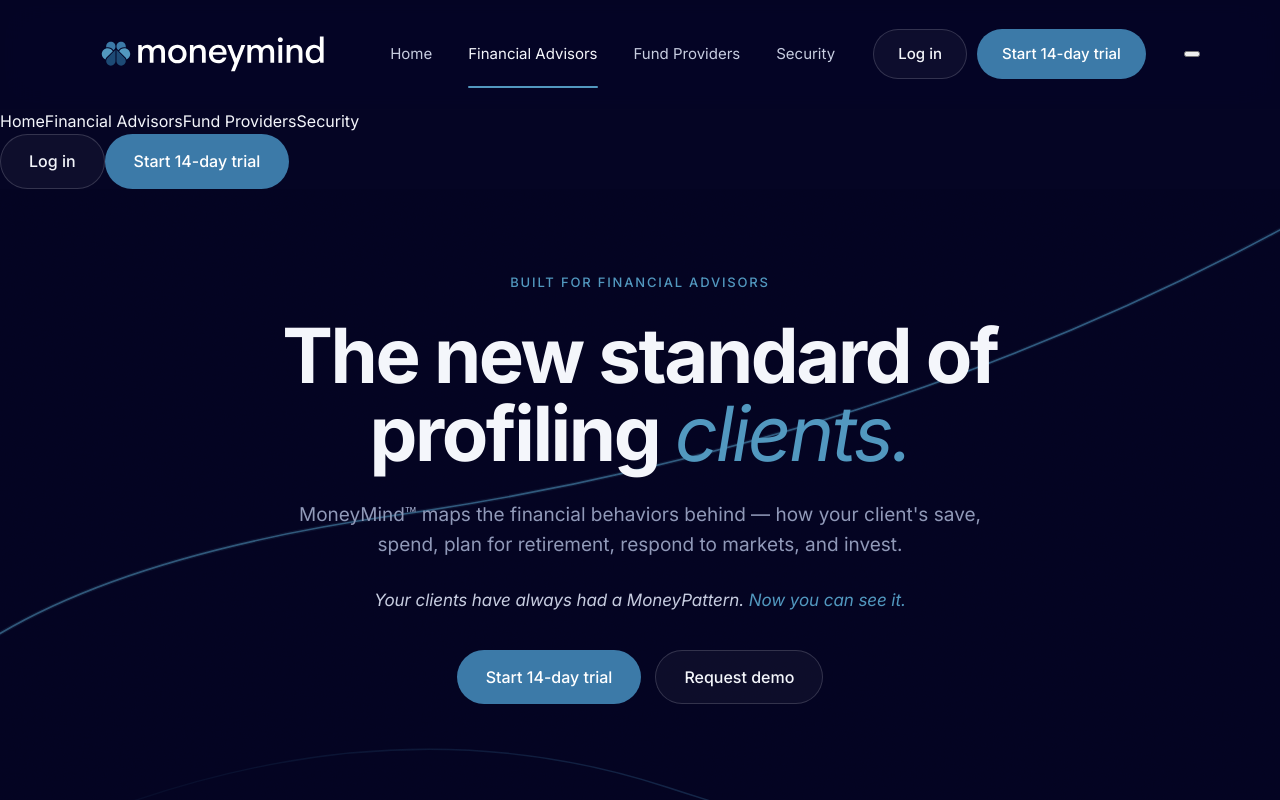
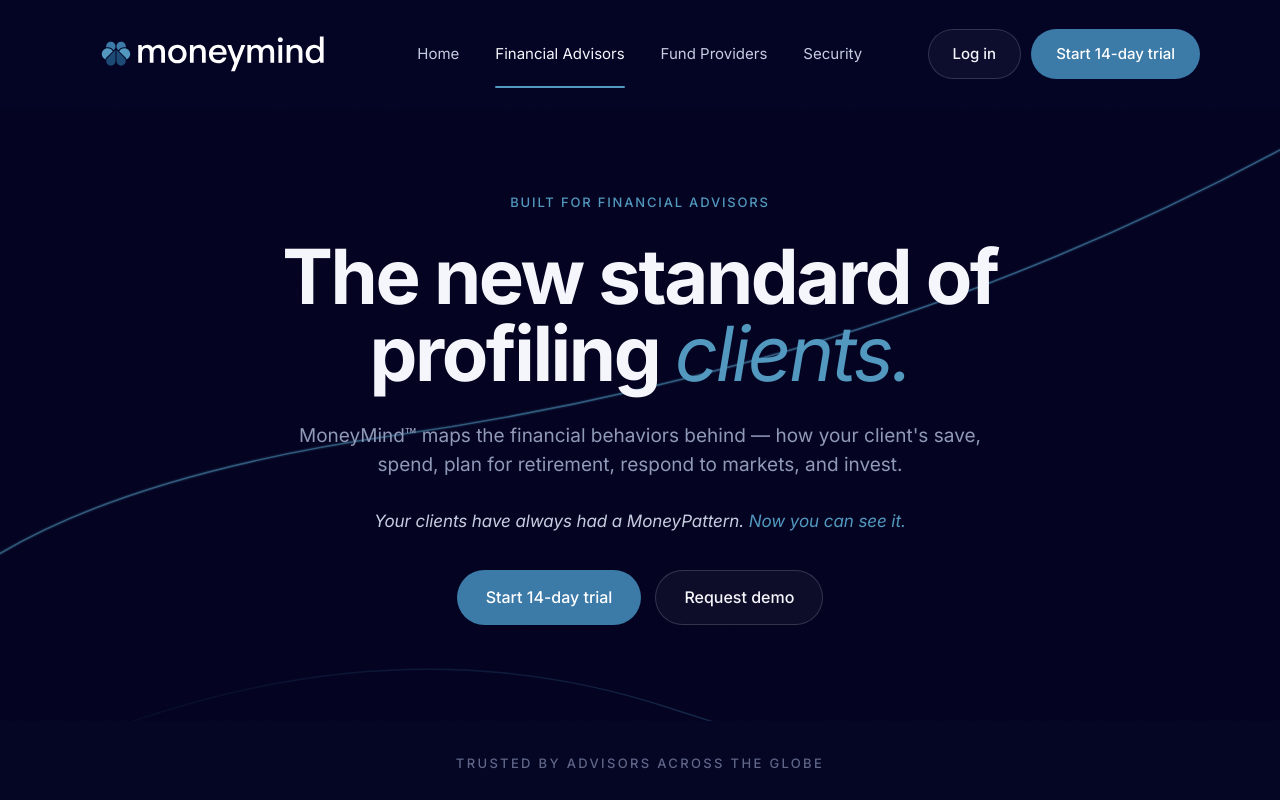
Before and after one commit to JacquiHenderson/moneymind, a Next.js app: page /for-advisers in a window 1280 px wide. Shown: the top 800 px of the page. Built offline with nearby package versions, Linux system fonts and the light colour scheme.

Commit message:
Update globals.css

```diff
--- a/styles/globals.css
+++ b/styles/globals.css
@@ -822,6 +822,90 @@
   .mm-stats-grid { grid-template-columns: repeat(2, 1fr); gap: 48px 36px; }
   .mm-steps, .mm-security-grid { grid-template-columns: 1fr; }
   .mm-nav { display: none; }
+  .mm-nav-actions { display: none; }
+  .mm-hamburger { display: flex; }
+}
+
+/* Hamburger button */
+.mm-hamburger {
+  display: none;
+  flex-direction: column;
+  justify-content: center;
+  gap: 5px;
+  width: 40px;
+  height: 40px;
+  padding: 8px;
+  background: none;
+  border: none;
+  cursor: pointer;
+  margin-left: auto;
+  z-index: 1001;
+  position: relative;
+}
+.mm-hamburger span {
+  display: block;
+  height: 2px;
+  width: 100%;
+  background: #ffffff;
+  border-radius: 2px;
+  transition: transform 0.25s ease, opacity 0.25s ease;
+  transform-origin: center;
+}
+.mm-hamburger.is-open span:nth-child(1) { transform: translateY(7px) rotate(45deg); }
+.mm-hamburger.is-open span:nth-child(2) { opacity: 0; transform: scaleX(0); }
+.mm-hamburger.is-open span:nth-child(3) { transform: translateY(-7px) rotate(-45deg); }
+
+/* Mobile nav drawer */
+.mm-mobile-nav {
+  display: none;
+  position: fixed;
+  top: 0;
+  left: 0;
+  right: 0;
+  z-index: 999;
+  background: var(--mm-blue-navy);
+  border-bottom: 1px solid var(--border-soft);
+  padding: 96px 28px 36px;
+  flex-direction: column;
+  gap: 4px;
+  transform: translateY(-100%);
+  transition: transform 0.3s ease;
+}
+.mm-mobile-nav.is-open {
+  transform: translateY(0);
+}
+.mm-mobile-nav a {
+  font-size: 20px;
+  font-weight: 500;
+  color: var(--fg-2);
+  text-decoration: none;
+  padding: 14px 0;
+  border-bottom: 1px solid var(--border-hairline);
+  transition: color 0.15s ease;
+}
+.mm-mobile-nav a:last-of-type { border-bottom: none; }
+.mm-mobile-nav a:hover, .mm-mobile-nav a.is-current { color: var(--fg-1); }
+.mm-mobile-nav-actions {
+  display: flex;
+  flex-direction: column;
+  gap: 10px;
+  margin-top: 24px;
+}
+.mm-mobile-nav-actions .mm-btn { text-align: center; justify-content: center; }
+
+/* Mobile overlay */
+.mm-mobile-overlay {
+  display: none;
+  position: fixed;
+  inset: 0;
+  z-index: 998;
+  background: rgba(5, 5, 36, 0.6);
+  backdrop-filter: blur(2px);
+}
+
+@media (max-width: 1100px) {
+  .mm-mobile-nav { display: flex; }
+  .mm-mobile-overlay { display: block; }
 }
 
 /* ============================================================
```
